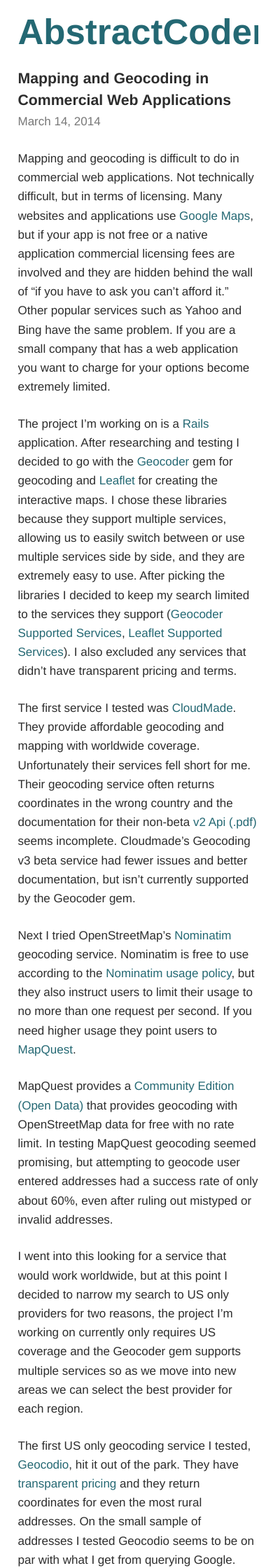
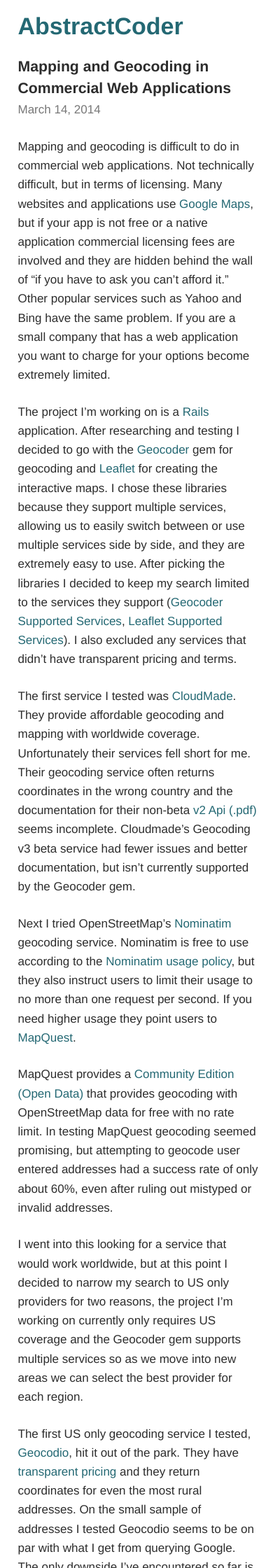
Before and after one commit to abstractcoder/abstractcoder.github.io, a Jekyll site: the page built from index.html, in a window 390 px wide. Shown: the top 2240 px of the page at 70% size. Built offline with Jekyll 4.4.1, drawn with Linux system fonts in a browser that asks for light colours; Markdown is read by kramdown in place of the engine named in the settings; comment, search, counter and statistics services are not loaded.

Commit message:
Fixed mobile h1 size

```diff
--- a/css/style.css
+++ b/css/style.css
@@ -34,6 +34,6 @@
 }
 
 @media screen and (max-width: 650px) {
-  h1 { margin-top: 20px; }
+  h1 { margin-top: 20px; font-size: 2rem; }
   .bio { text-align: left; }
 }
```
